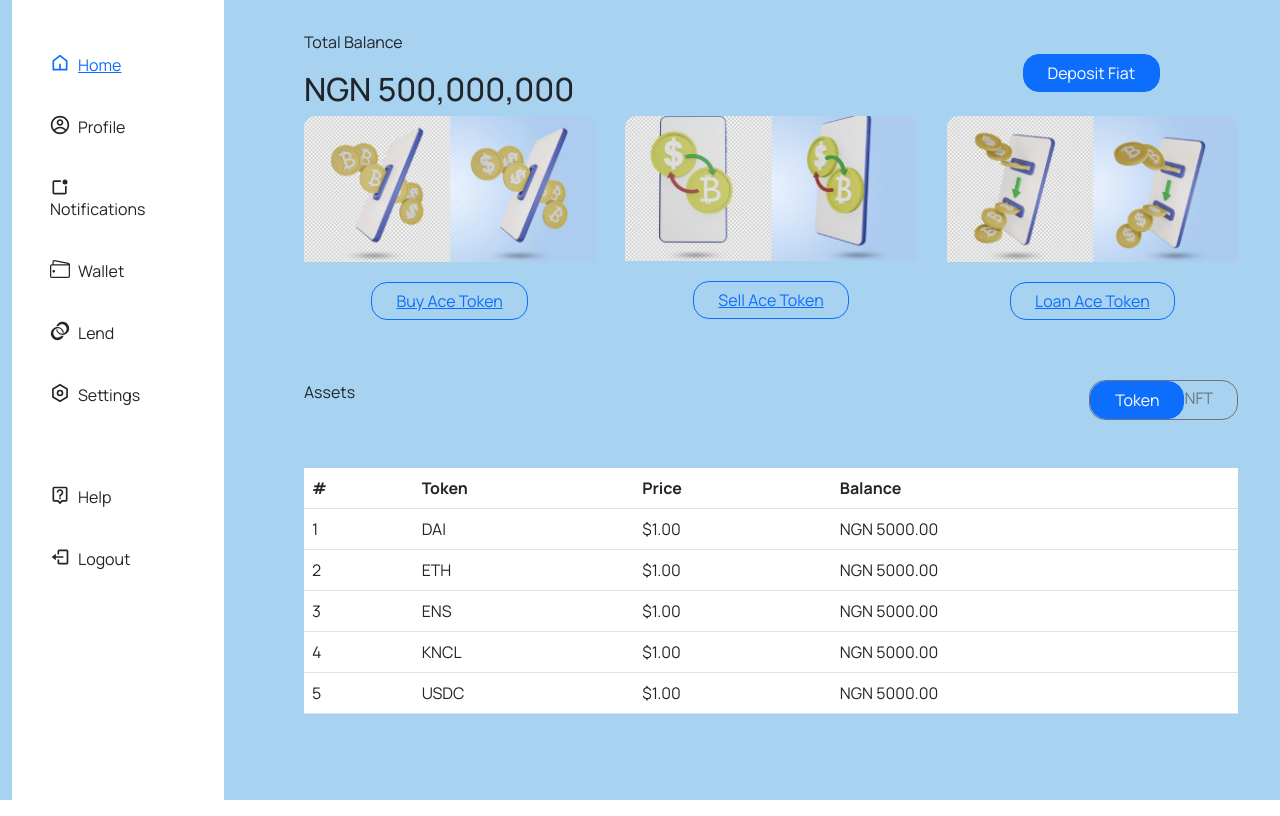
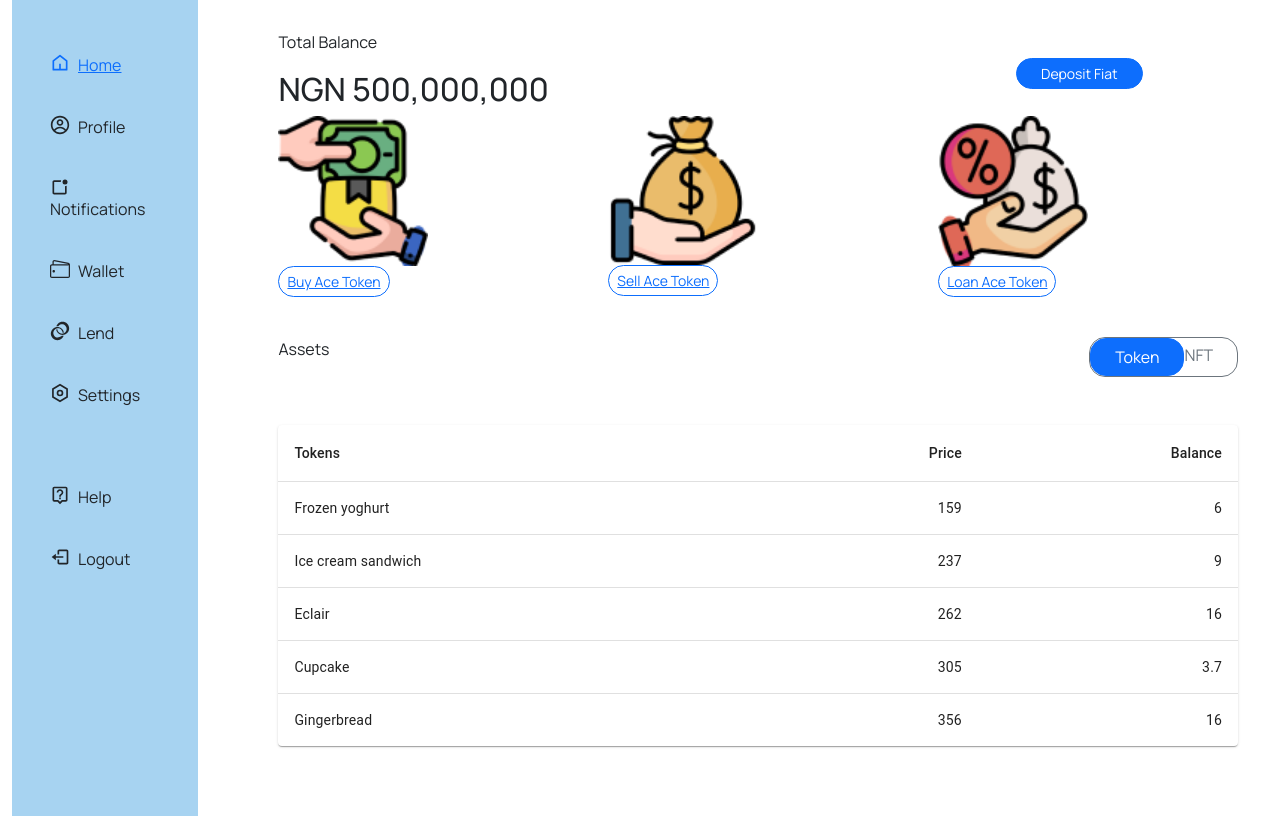
Before and after one commit to Rozymacassy/ACE-crypo-wallet, a React (Create React App) app: page /page/Wallet in a window 1280 px wide. Built offline with nearby package versions, Linux system fonts and the light colour scheme.

Commit message:
modified

```diff
--- a/src/pages/Wallet.js
+++ b/src/pages/Wallet.js
@@ -4,15 +4,15 @@ import erc20abi from "../Erc20Abi.json";
 import TxList from "../Txlist";
 import "bootstrap/dist/css/bootstrap.min.css";
 import "../styles/Wallet.css";
-import Table from 'react-bootstrap/Table';
+// import Table from 'react-bootstrap/Table';
 import Button from 'react-bootstrap/Button';
-// import Table from "@mui/material/Table";
-// import TableBody from "@mui/material/TableBody";
-// import TableCell from "@mui/material/TableCell";
-// import TableContainer from "@mui/material/TableContainer";
-// import TableHead from "@mui/material/TableHead";
-// import TableRow from "@mui/material/TableRow";
-// import Paper from "@mui/material/Paper";
+import Table from "@mui/material/Table";
+import TableBody from "@mui/material/TableBody";
+import TableCell from "@mui/material/TableCell";
+import TableContainer from "@mui/material/TableContainer";
+import TableHead from "@mui/material/TableHead";
+import TableRow from "@mui/material/TableRow";
+import Paper from "@mui/material/Paper";
 import { Link } from "react-router-dom";
 import Sidebar from "../components/Sidebar"
 
@@ -144,7 +144,7 @@ const Wallet = () => {
 
     <div className=" wallet">
 
-      <div className="container-fluid  wallet-container">
+      <div className="container  wallet-container">
         <Sidebar />
         <div className="main-container">
           <div className="top-container">
@@ -155,43 +155,43 @@ const Wallet = () => {
               </div>
               <div className="col-md-3 fiat-btn">
                 <Link to="/page/DepositFiat">
-                  <Button variant="primary" size="md" className="px-4 rounded-4">
+                  <Button variant="primary" size="sm" className="px-4 rounded-4">
                     Deposit Fiat
                   </Button>
                 </Link>
               </div>
             </div>
 
-            <div className="purchase-row">
+            <div className=" purchase-row">
 
-              <div className="crypto-purchase">
-                <img src="../images/buy.png" alt="crypyo" className="w-100" />
+              <div className=" crypto-purchase">
+                <img src="../images/Buy1.png" alt="crypyo" className="w-50" />
                 <Link to="/page/BuyCrypto">
-                  <Button variant="outline-primary" size="md" className="px-4 token rounded-4">
+                  <Button variant="outline-primary" size="sm" className="px-2 token rounded-4">
                     Buy Ace Token
                   </Button>
                 </Link>
               </div>
-              <div className="crypto-purchase">
+              <div className=" crypto-purchase">
                 <img
-                  src="../images/sell.png"
+                  src="../images/Sell1.png"
                   alt="crypyo"
-                  className="w-100"
+                  className="w-50"
                 />
                 <Link to="/page/BuyCrypto">
-                  <Button variant="outline-primary" size="md" className="px-4 token rounded-4">
+                  <Button variant="outline-primary" size="sm" className="px-2  token rounded-4">
                     Sell Ace Token
                   </Button>
                 </Link>
               </div>
-              <div className="crypto-purchase">
+              <div className=" crypto-purchase">
                 <img
-                  src="../images/loan.png"
+                  src="../images/Loan1.png"
                   alt="crypyo"
-                  className="w-100"
+                  className="w-50"
                 />
                 <Link to="/page/BuyCrypto">
-                  <Button variant="outline-primary" size="md" className="px-4 token rounded-4">
+                  <Button variant="outline-primary" size="sm" className="px-2 token rounded-4">
                     Loan Ace Token
                   </Button>
                 </Link>
@@ -211,15 +211,13 @@ const Wallet = () => {
                 </Button>
               </div>
             </div>
-            <Table className="bg-white" responsive>
+            {/* <Table className="bg-white" responsive>
               <thead>
                 <tr>
                   <th>#</th>
-                  {/* {Array.from({ length: 3 }).map((_, index) => ( */}
                   <th>Token</th>
                   <th>Price</th>
                   <th>Balance</th>
-                  {/* ))} */}
                 </tr>
               </thead>
               <tbody>
@@ -237,7 +235,7 @@ const Wallet = () => {
                   <td>NGN 5000.00</td>
                 </tr>
                 <tr>
-                <td>3</td>
+                  <td>3</td>
                   <td>ENS</td>
                   <td>$1.00</td>
                   <td>NGN 5000.00</td>
@@ -250,15 +248,16 @@ const Wallet = () => {
                   <td>NGN 5000.00</td>
                 </tr>
                 <tr>
-                <td>5</td>
+                  <td>5</td>
                   <td>USDC</td>
                   <td>$1.00</td>
                   <td>NGN 5000.00</td>
                 </tr>
               </tbody>
-            </Table>
+            </Table> */}
 
-            {/* <>
+            <>
+
               <TableContainer component={Paper}>
                 <Table sx={{ minWidth: 650 }} aria-label="simple table">
                   <TableHead>
@@ -285,7 +284,7 @@ const Wallet = () => {
                   </TableBody>
                 </Table>
               </TableContainer>
-            </> */}
+            </>
           </div>
         </div>
       </div>
--- a/src/styles/Wallet.css
+++ b/src/styles/Wallet.css
@@ -3,25 +3,27 @@
 
 .wallet-container{
     display: flex;
-    background-color: #a7d3f1;
+    background-color: #ffff;
+    max-width:100%;
+
 
 
 }
 .main-container{
 
     padding: 30px;
-    width: 80%;
+    width: 100%;
     margin-left: 50px;
 }
 .sidebar{
-    background-color: #fff;
+    background-color: #a7d3f1;
     padding: 30px;
     height:100%;
 }
 
-.top-container button{
+/* .top-container button{
     border-radius: 5px;
-}
+} */
 .top{
     display: flex;
     align-items: center;
@@ -32,17 +34,16 @@
     grid-template-columns: 1fr 1fr 1fr;
     grid-gap: 30px;
 }
-.purchase-row p{
+/* .purchase-row p{
     text-align: center;
-    background-color: #fff;
     padding: 30px;
     border-radius: 5px;
-}
+} */
 
-.crypto-purchase img{
+/* .crypto-purchase img{
     width: 100%;
     height: auto;
-}
+} */
 .Assets-record{
    margin:40px 0;
 }
@@ -53,8 +54,6 @@
 }
 .token{
 display: block;
-margin: 20px auto;
-text-decoration: none;
 
 }
 
```
Also changed, not shown: public/images/Sell1.png (renamed from public/images/image 45.png), src/styles/Sidebar.css (added).
